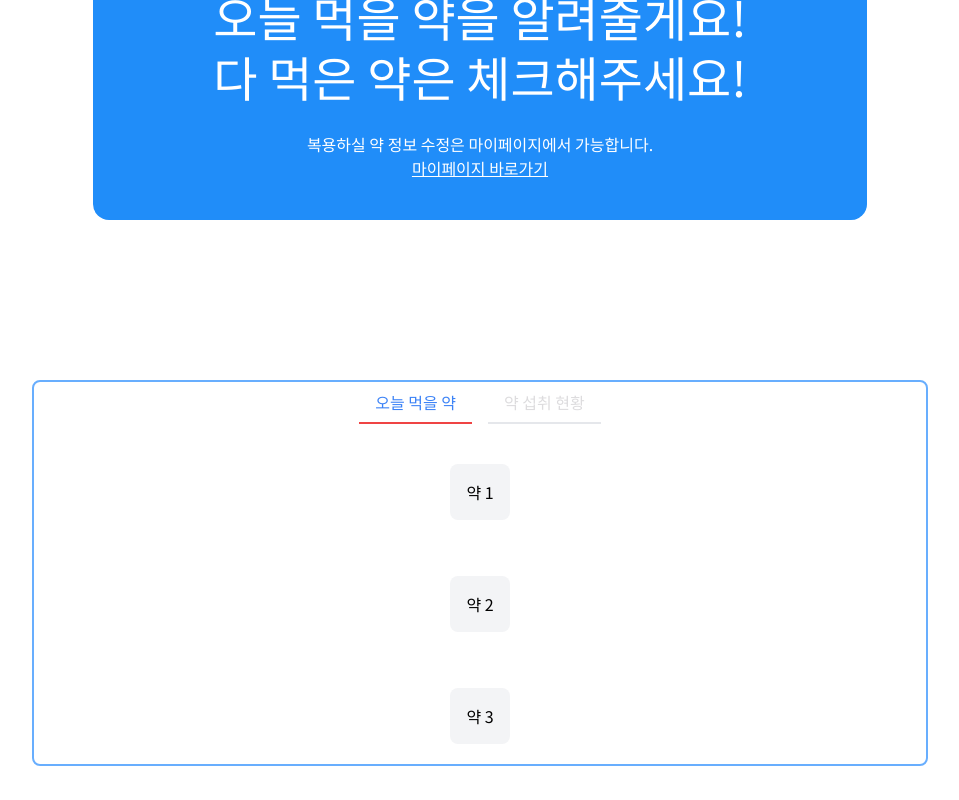
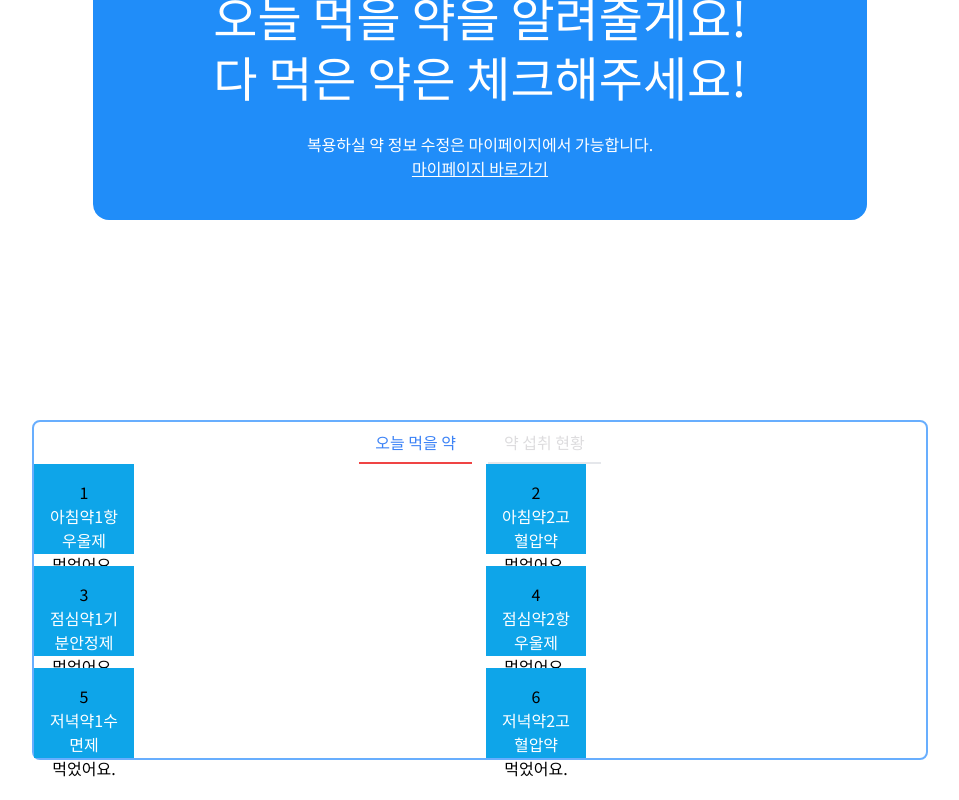
Before and after one commit to SKU-LikeLion12/hackathon_team4_front, a React (Create React App) app: page / in a window 1280 px wide. Shown: the part 268-1068 px from the top of the page, without its empty margins (160-1119 px from the left). Before the commit the page ends 1034 px from the top, so only its background shows below. Built offline with nearby package versions, Linux system fonts and the light colour scheme.

Commit message:
약복용수정중

```diff
--- a/src/component/HomeA/CheckedMedicine.jsx
+++ b/src/component/HomeA/CheckedMedicine.jsx
@@ -3,10 +3,66 @@ import React,{useState}from 'react'
 export default function CheckedMedicine() {
     const [activeTab, setActiveTab] = useState('tab1');
 
+    const medicines = [ // 데이터 넣는 거 필요 (수정하기)
+        {
+            id : 1,
+            time: "아침약1",
+            name: "항우울제",
+        },
+        {
+            id : 2,
+            time: "아침약2",
+            name: "고혈압약",
+        },
+        {
+            id : 3,
+            time: "점심약1",
+            name: "기분안정제",
+        },
+        {
+            id : 4,
+            time: "점심약2",
+            name: "항우울제",
+        },
+        {
+            id : 5,
+            time: "저녁약1",
+            name: "수면제",
+        },
+        {
+            id : 6,
+            time: "저녁약2",
+            name: "고혈압약",
+        },
+    ];
+
+    const medicine = medicines.map((Medicine) => {
+        return (
+            <>
+                <div className="MedicineCkBox bg-sky-500 w-[100px] h-[90px] p-4">
+                    {Medicine.id}
+                    <div className="">
+                        <span className="text-white">
+                        {Medicine.time}
+                        </span>
+                        <span className="text-white">
+                            {Medicine.name}
+                        </span>
+                    </div>
+                    <button>
+                        먹었어요.
+                    </button>
+                </div>
+
+            </>
+        );
+
+    });
+
 
 
     return (
-    <div className="rounded-lg border-2 border-[#68aefe] w-[70%] text-center m-auto">
+        <div className="rounded-lg border-2 border-[#68aefe] w-[70%] text-center m-10">
             <button
             className={`px-4 py-2 mx-2 border-b-2 ${
                 activeTab === 'tab1' ? 'border-b-red-500 text-blue-500' : 'border-b-lightgray text-[#dddcde]'
@@ -26,12 +82,10 @@ export default function CheckedMedicine() {
 
 
         {activeTab === 'tab1' && ( // 일단 나중에 수정
-        <div className=" mt-5 grid grid-rows-3 gap-4 justify-center">
-          <div className="p-4 m-5 bg-gray-100 rounded-lg">약 1</div>
-          <div className="p-4 m-5 bg-gray-100 rounded-lg">약 2</div>
-          <div className="p-4 m-5 bg-gray-100 rounded-lg">약 3</div>
+            <div className="grid grid-cols-2 gap-3 ">
+                {medicine}
             </div>
             )}
         </div>
-  )
+    );
 }
--- a/src/component/HomeA/Medicine.jsx
+++ b/src/component/HomeA/Medicine.jsx
@@ -33,7 +33,9 @@ export default function Medicine() {
                 </div>
             </div>
         </div>
-        <CheckedMedicine/>
+        <div className="flex justify-center">
+                <CheckedMedicine/>
+        </div>
     </div>
   )
 }
```
Lines whose indentation alone changed are shown as unchanged.
